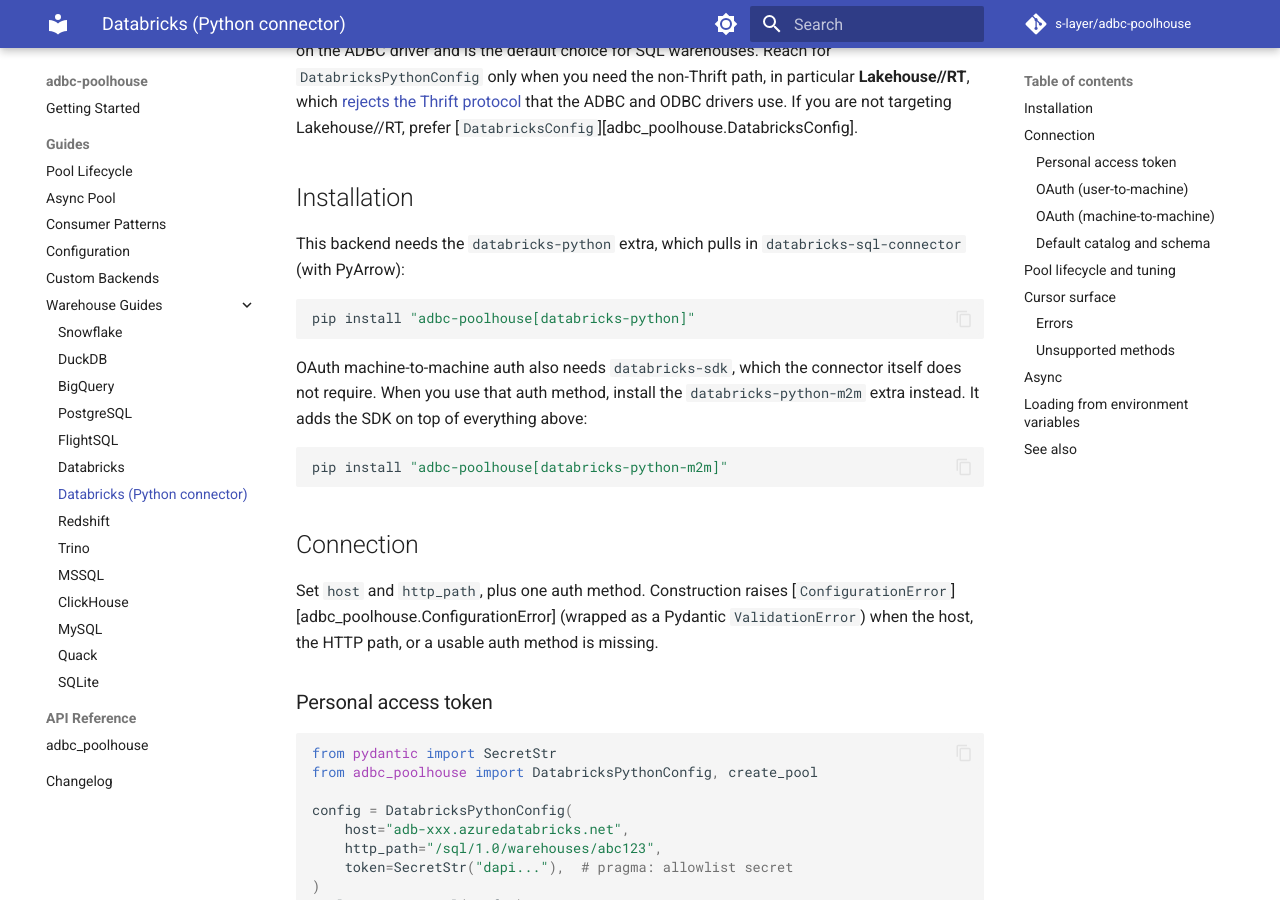
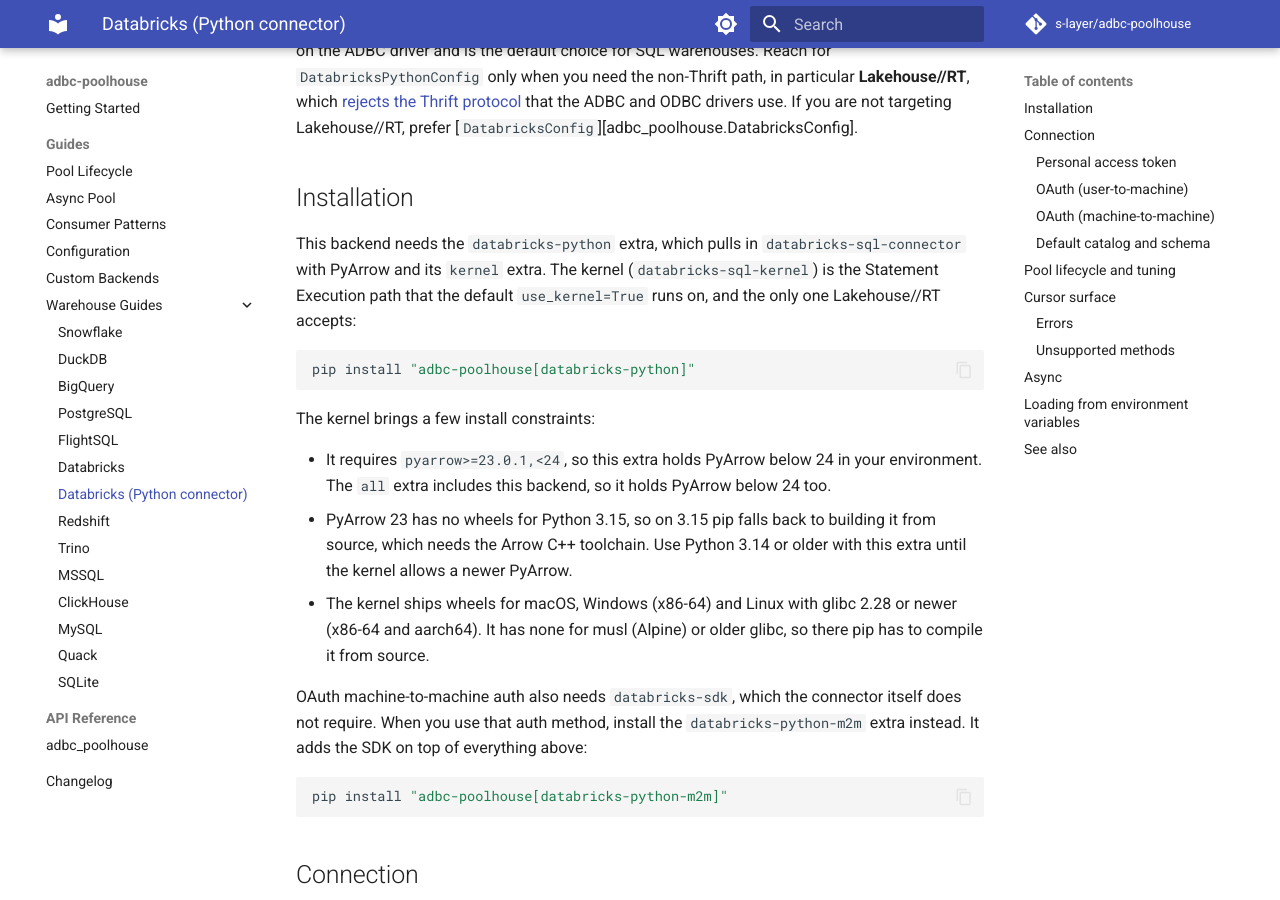
Before and after one commit to anentropic/adbc-poolhouse, an MkDocs documentation site: the page built from docs/src/guides/databricks-python.md, in a window 1280 px wide and 900 px high, scrolled down 260 px. Built offline with MkDocs 1.6.1 and Material for MkDocs 9.7.7, drawn with Linux system fonts in a browser that asks for light colours; comment, search, counter and statistics services are not loaded.

Commit message:
build(databricks-python): install the connector's kernel extra (#63)
DatabricksPythonConfig defaults to use_kernel=True, and the connector's
kernel path (the only one Lakehouse//RT accepts) needs databricks-sql-kernel,
which only databricks-sql-connector[kernel] brings. Both databricks-python
extras now include it. The kernel pins pyarrow>=23.0.1,<24, so these extras
and `all` hold PyArrow below 24, and the lock moves pyarrow from 26.0.0 to
23.0.1. The guide and changelog note the cap, the missing Python 3.15
PyArrow wheels and the kernel's wheel platforms.

Co-Authored-By: Claude Opus 5.5 (1M context) <noreply@anthropic.com>
Claude-Session: https://claude.ai/code/session_01AxtoSQ5mMBoVLJEM6hNDQe

````diff
--- a/docs/src/guides/databricks-python.md
+++ b/docs/src/guides/databricks-python.md
@@ -14,11 +14,25 @@ drivers use. If you are not targeting Lakehouse//RT, prefer
 ## Installation
 
 This backend needs the `databricks-python` extra, which pulls in
-`databricks-sql-connector` (with PyArrow):
+`databricks-sql-connector` with PyArrow and its `kernel` extra. The kernel
+(`databricks-sql-kernel`) is the Statement Execution path that the default
+`use_kernel=True` runs on, and the only one Lakehouse//RT accepts:
 
 ```bash
 pip install "adbc-poolhouse[databricks-python]"
 ```
+
+The kernel brings a few install constraints:
+
+- It requires `pyarrow>=23.0.1,<24`, so this extra holds PyArrow below 24 in your
+  environment. The `all` extra includes this backend, so it holds PyArrow below
+  24 too.
+- PyArrow 23 has no wheels for Python 3.15, so on 3.15 pip falls back to building
+  it from source, which needs the Arrow C++ toolchain. Use Python 3.14 or older
+  with this extra until the kernel allows a newer PyArrow.
+- The kernel ships wheels for macOS, Windows (x86-64) and Linux with glibc 2.28 or
+  newer (x86-64 and aarch64). It has none for musl (Alpine) or older glibc, so
+  there pip has to compile it from source.
 
 OAuth machine-to-machine auth also needs `databricks-sdk`, which the
 connector itself does not require. When you use that auth method, install the
--- a/pyproject.toml
+++ b/pyproject.toml
@@ -21,8 +21,8 @@ quack = ["adbc-driver-quack>=0.1.0a1"]
 flightsql = ["adbc-driver-flightsql>=1.0.0"]
 bigquery = ["adbc-driver-bigquery>=1.3.0"]
 sqlite = ["adbc-driver-sqlite>=1.0.0"]
-databricks-python = ["databricks-sql-connector[pyarrow]>=4.3.0"]
-databricks-python-m2m = ["databricks-sql-connector[pyarrow]>=4.3.0", "databricks-sdk>=0.20"]
+databricks-python = ["databricks-sql-connector[kernel,pyarrow]>=4.3.0"]
+databricks-python-m2m = ["databricks-sql-connector[kernel,pyarrow]>=4.3.0", "databricks-sdk>=0.20"]
 async = ["anyio>=4.13"]
 all = [
     "adbc-poolhouse[duckdb]",
````
Also changed, not shown: docs/src/changelog.md (+4 -0 lines), 1 other file.
